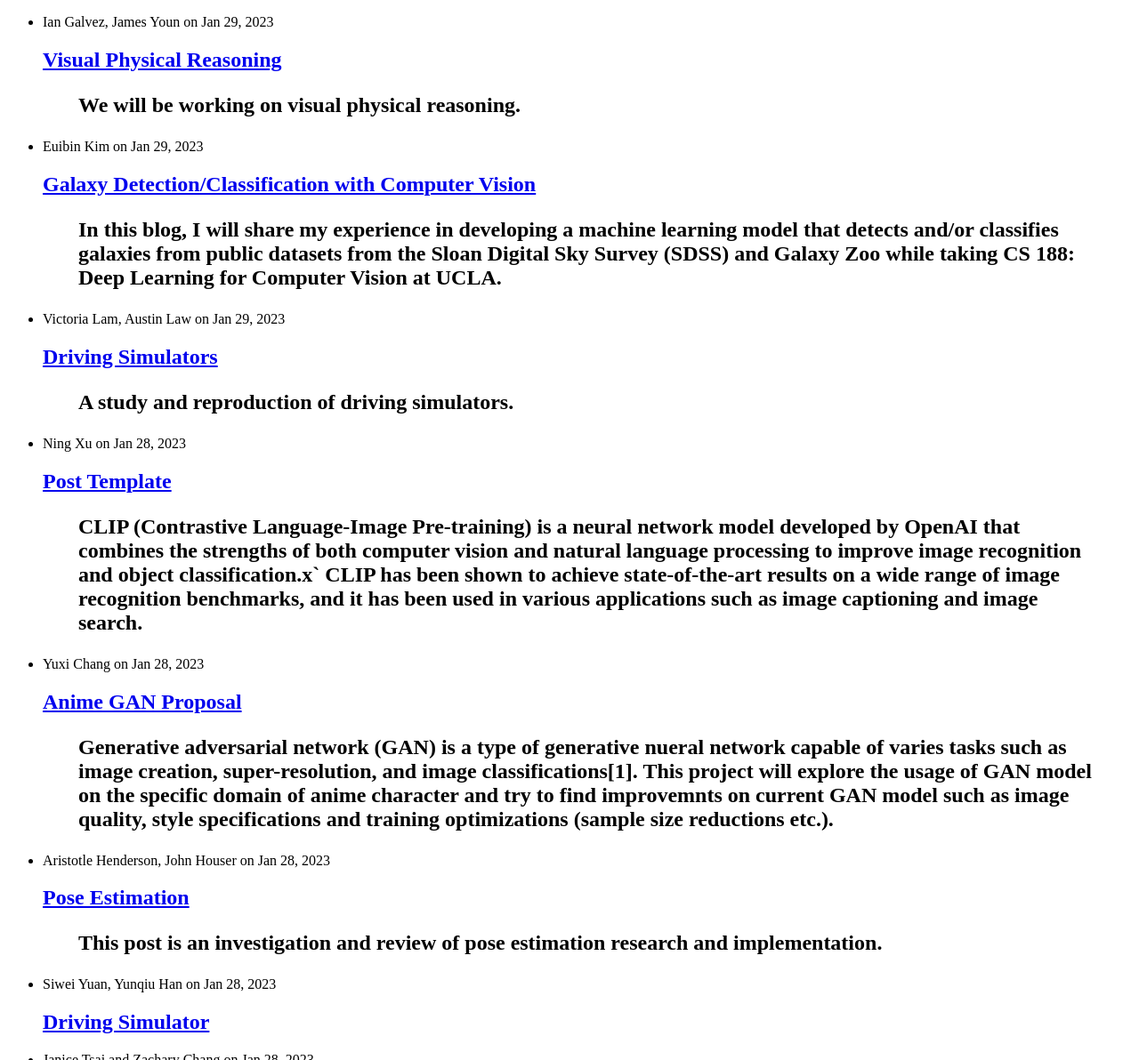
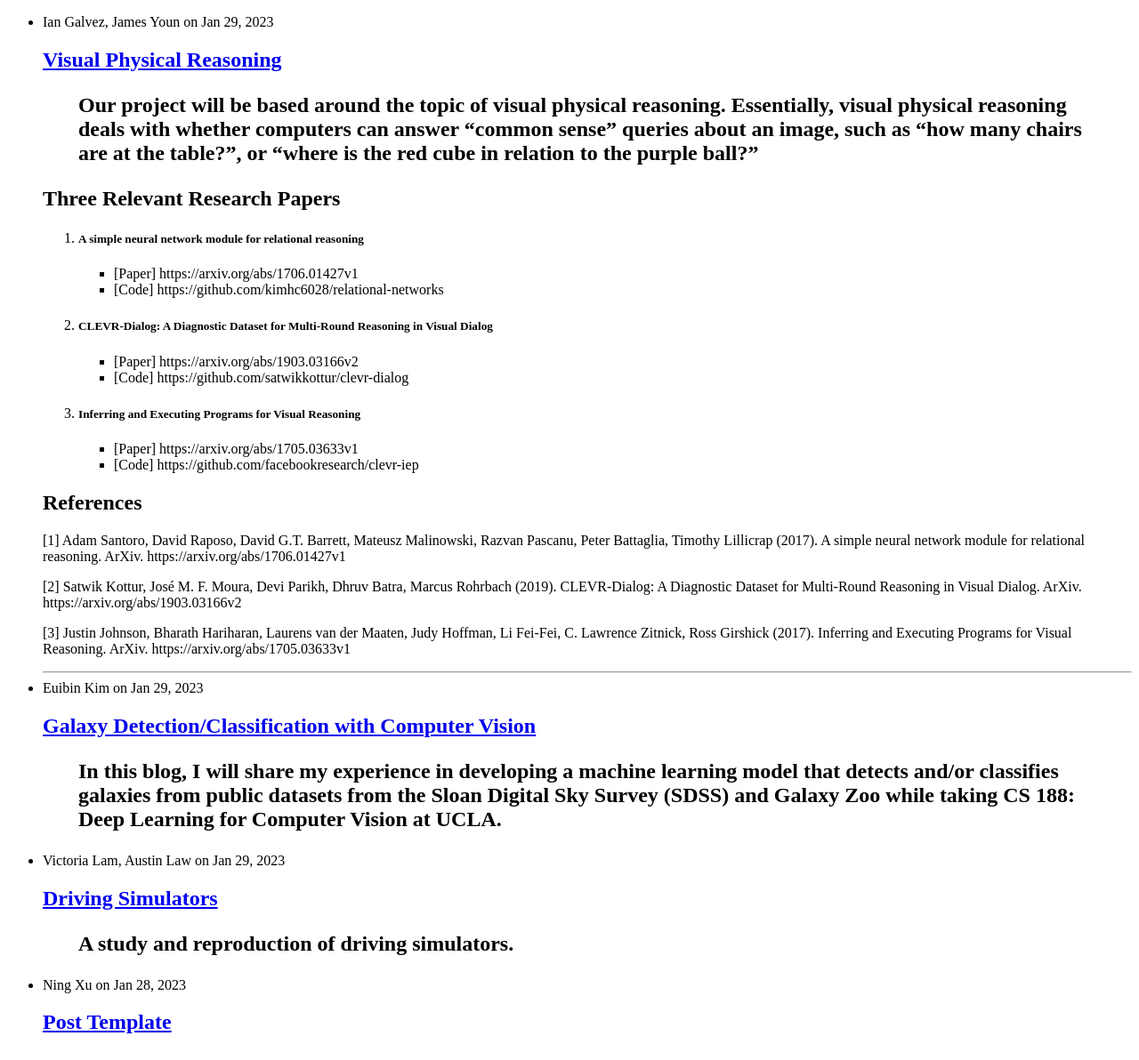
Before and after one commit to UCLAdeepvision/CS188-Projects-2023Winter, a Jekyll site: the page built from index.html, in a window 1280 px wide and 1400 px high. Shown: the part 208-1400 px from the top of the window at 89% size. Built offline with Jekyll 4.4.1, drawn with Linux system fonts in a browser that asks for light colours.

Commit message:
finish project proposal

```diff
--- a/_posts/2023-01-29-team43-visual-physical-reasoning.md
+++ b/_posts/2023-01-29-team43-visual-physical-reasoning.md
@@ -6,32 +6,25 @@ author: Ian Galvez, James Youn
 date: 2023-01-29
 ---
 
-> We will be working on visual physical reasoning.
-
-
-<!--more-->
-{: class="table-of-content"}
-* TOC
-{:toc}
+> Our project will be based around the topic of **visual physical reasoning**. Essentially, visual physical reasoning deals with whether computers can answer "common sense" queries about an image, such as "how many chairs are at the table?", or "where is the red cube in relation to the purple ball?"
 
 ## Three Relevant Research Papers
-1. ##### GLIDE: Towards Photorealistic Image Generation and Editing with Text-Guided Diffusion Models
-  - [Paper] https://arxiv.org/abs/2112.10741
-  - [Code] https://github.com/openai/glide-text2im
-2. ##### Hierarchical Text-Conditional Image Generation with CLIP Latents
-  - [Paper] https://arxiv.org/abs/2204.06125
-  - [Code] https://github.com/openai/CLIP
-3. ##### Photorealistic Text-to-Image Diffusion Models with Deep Language Understanding
-  - [Paper] https://arxiv.org/abs/2205.11487
-  - [Code] https://github.com/lucidrains/imagen-pytorch
+1. ##### A simple neural network module for relational reasoning
+  - [Paper] https://arxiv.org/abs/1706.01427v1
+  - [Code] https://github.com/kimhc6028/relational-networks
+2. ##### CLEVR-Dialog: A Diagnostic Dataset for Multi-Round Reasoning in Visual Dialog
+  - [Paper] https://arxiv.org/abs/1903.03166v2
+  - [Code] https://github.com/satwikkottur/clevr-dialog
+3. ##### Inferring and Executing Programs for Visual Reasoning
+  - [Paper] https://arxiv.org/abs/1705.03633v1
+  - [Code] https://github.com/facebookresearch/clevr-iep
 
-## Reference
-Please make sure to cite properly in your work, for example:
+## References
 
-[1] Nichol, A., Dhariwal, P., Ramesh, A., Shyam, P., Mishkin, P., McGrew, B., Sutskever, I., & Chen, M. (2021). GLIDE: Towards Photorealistic Image Generation and Editing with Text-Guided Diffusion Models. ArXiv. https://doi.org/10.48550/arXiv.2112.10741
+[1] Adam Santoro, David Raposo, David G.T. Barrett, Mateusz Malinowski, Razvan Pascanu, Peter Battaglia, Timothy Lillicrap (2017). A simple neural network module for relational reasoning. ArXiv. https://arxiv.org/abs/1706.01427v1
 
-[2] Ramesh, A., Dhariwal, P., Nichol, A., Chu, C., & Chen, M. (2022). Hierarchical Text-Conditional Image Generation with CLIP Latents. ArXiv. https://doi.org/10.48550/arXiv.2204.06125
+[2] Satwik Kottur, José M. F. Moura, Devi Parikh, Dhruv Batra, Marcus Rohrbach (2019). CLEVR-Dialog: A Diagnostic Dataset for Multi-Round Reasoning in Visual Dialog. ArXiv. https://arxiv.org/abs/1903.03166v2
 
-[3] Saharia, C., Chan, W., Saxena, S., Li, L., Whang, J., Denton, E., Ghasemipour, S. K., Ayan, B. K., Mahdavi, S. S., Lopes, R. G., Salimans, T., Ho, J., Fleet, D. J., & Norouzi, M. (2022). Photorealistic Text-to-Image Diffusion Models with Deep Language Understanding. ArXiv. https://doi.org/10.48550/arXiv.2205.11487
+[3] Justin Johnson, Bharath Hariharan, Laurens van der Maaten, Judy Hoffman, Li Fei-Fei, C. Lawrence Zitnick, Ross Girshick (2017). Inferring and Executing Programs for Visual Reasoning. ArXiv. https://arxiv.org/abs/1705.03633v1
 
 ---
```
